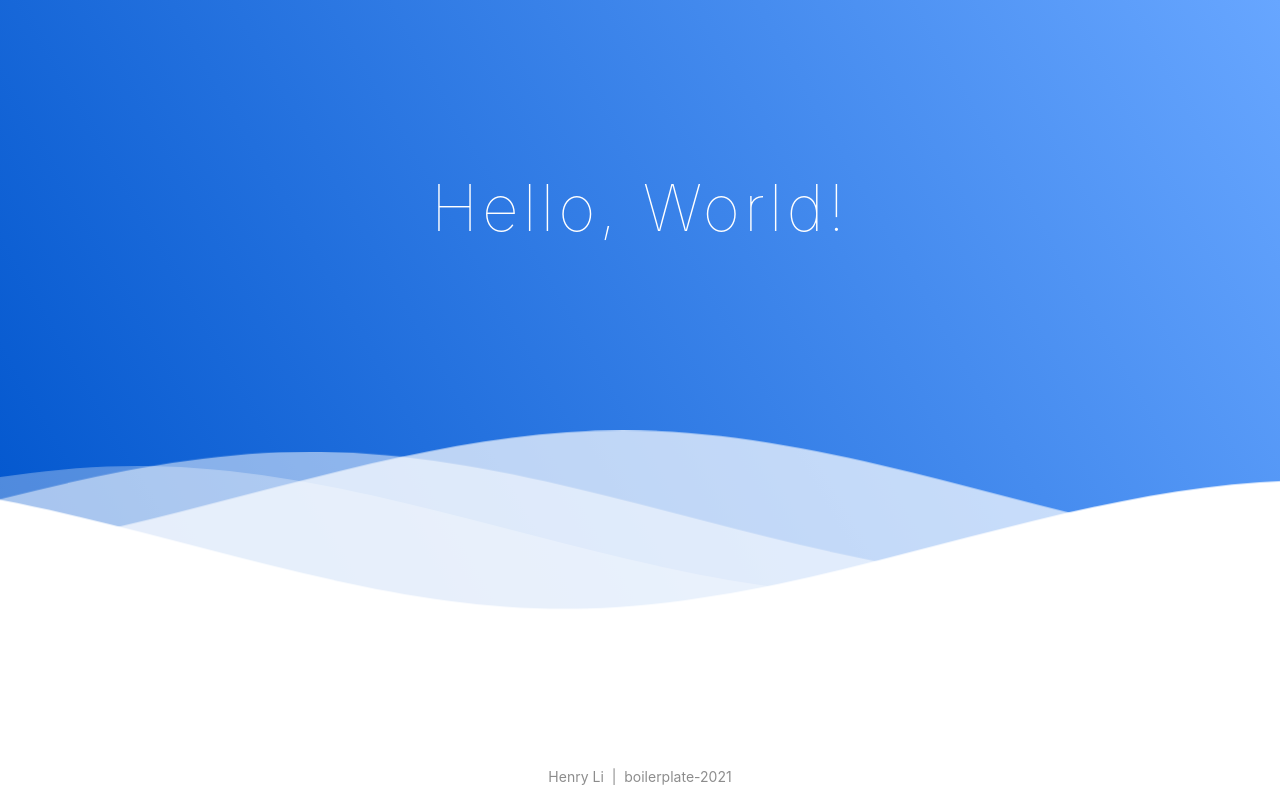
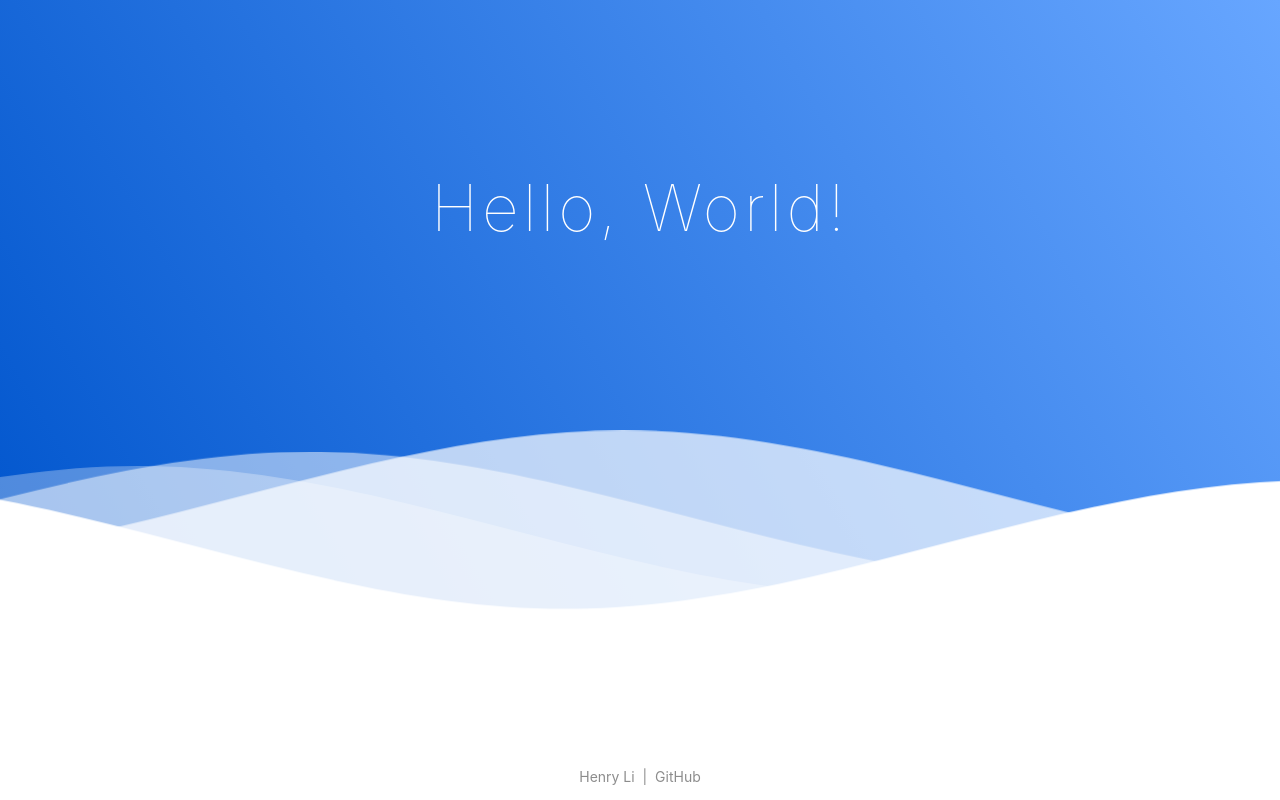
Before and after one commit to MagicCube/boilerplate-2021, a React app: page / in a window 1280 px wide. Built offline with nearby package versions, Linux system fonts and the light colour scheme.

Commit message:
feat: rewording

```diff
--- a/src/components/Example/index.tsx
+++ b/src/components/Example/index.tsx
@@ -60,7 +60,7 @@ export function Example({ className, title = 'Example' }: ExampleProps) {
           target="_blank"
           rel="noreferrer"
         >
-          boilerplate-2021
+          GitHub
         </a>
       </footer>
     </div>
```
